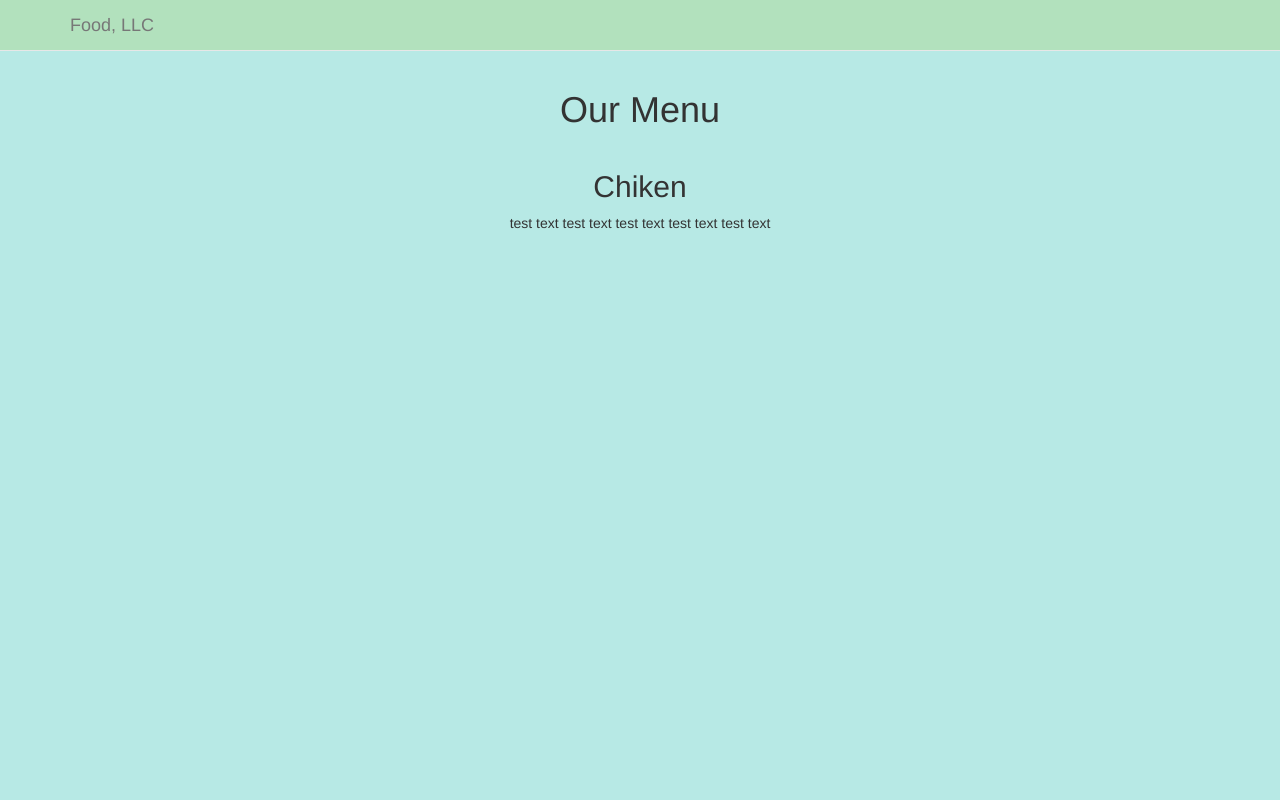
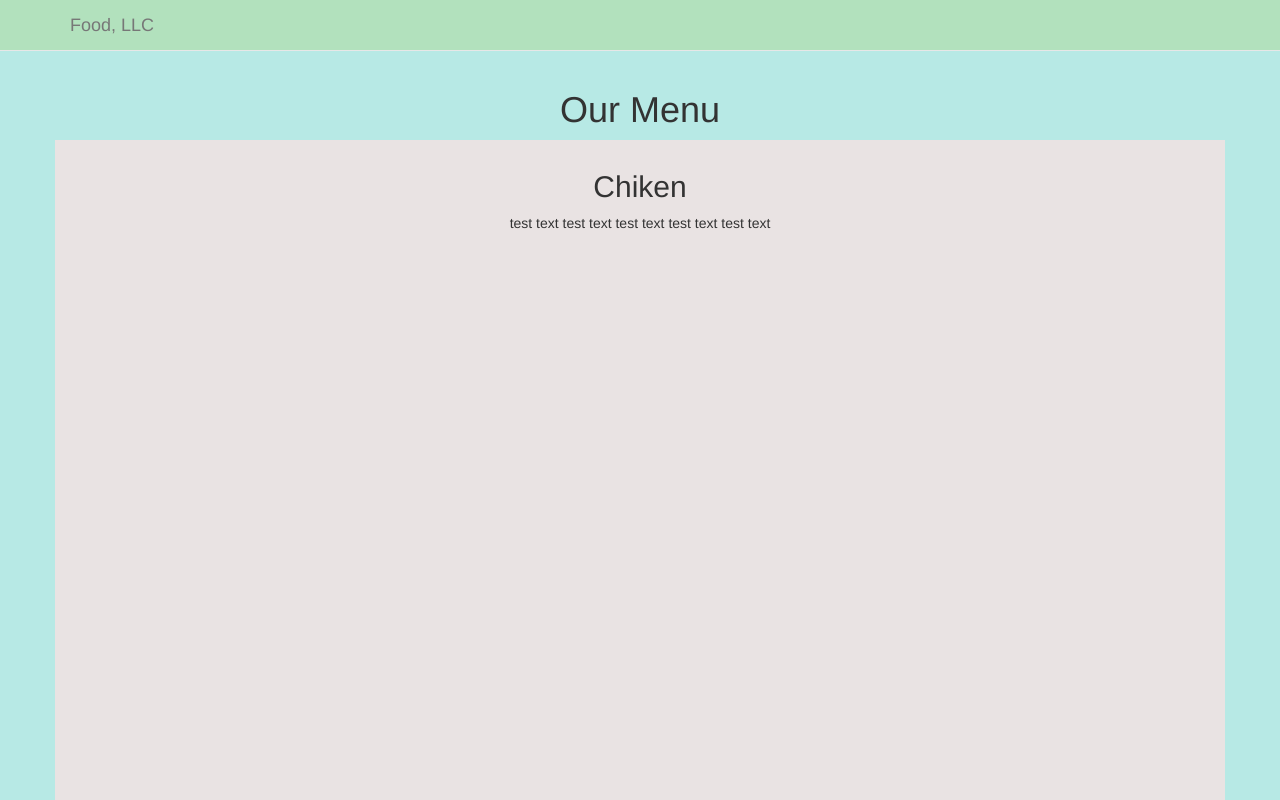
Before and after one commit to dmurin/coursera-test, a plain HTML site: page module3-solution/index.html in a window 1280 px wide. Shown: the top 800 px of the page. Drawn offline with Linux system fonts and the light colour scheme; a script that the page names is missing.

Commit message:
Update styles.css

```diff
--- a/module3-solution/css/styles.css
+++ b/module3-solution/css/styles.css
@@ -1,5 +1,5 @@
 #chickenSection, #beefSection, #sushiSection{
-	background-color: 00FFFF;
+	background-color: #E9E3E3;
 	padding: 10px;
 	height: 1000px;
 	margin-bottom: 10px;
```
